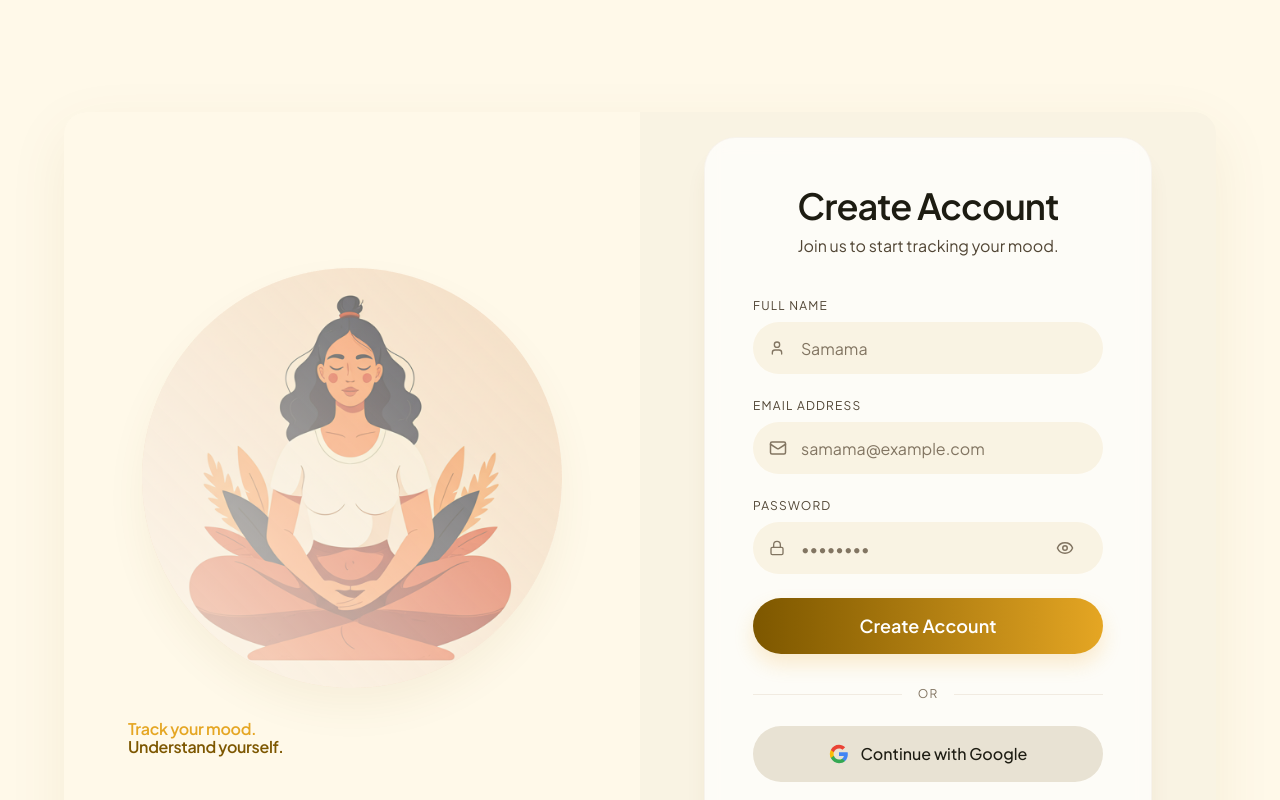
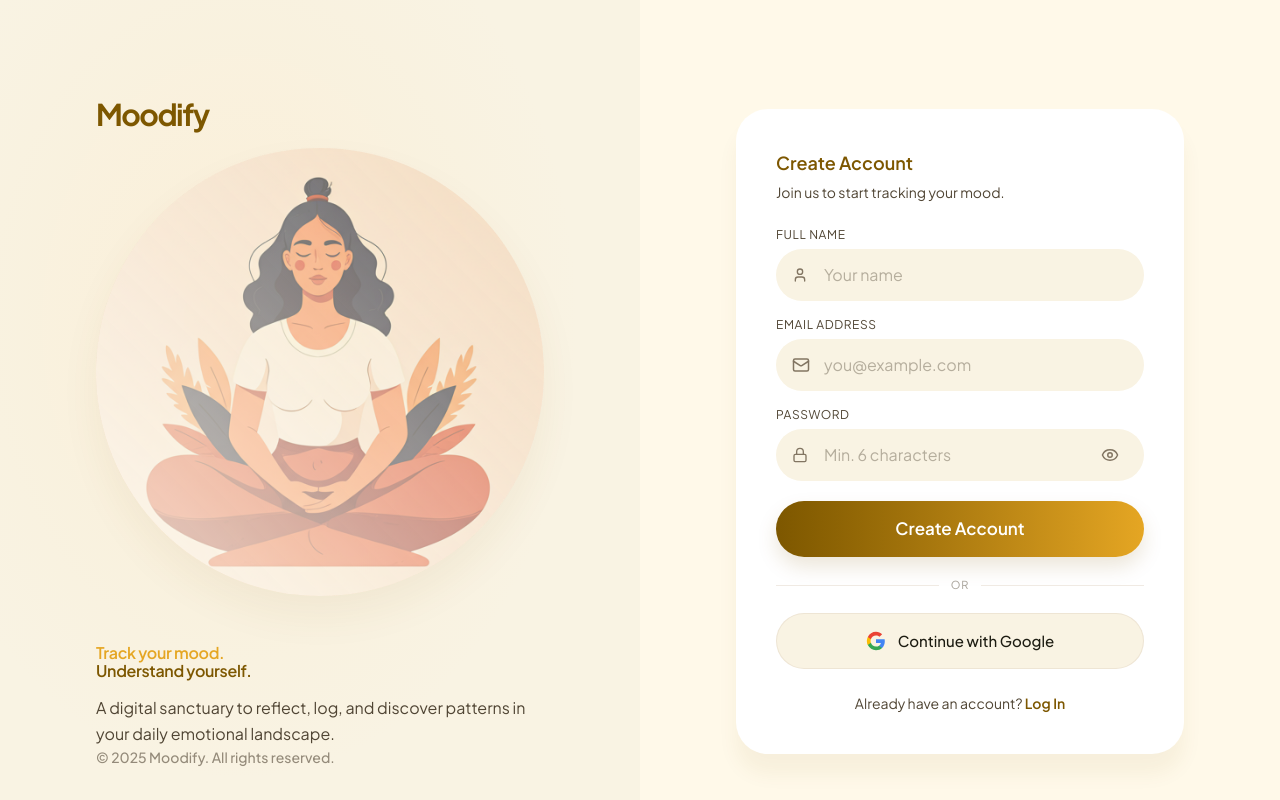
Before and after one commit to Samama251251/Moodify, a Next.js app: page /register in a window 1280 px wide. Shown: the top 800 px of the page. Built offline with nearby package versions, Linux system fonts and the light colour scheme; no server answers.

Commit message:
added responsivness

```diff
--- a/src/app/(auth)/login/page.tsx
+++ b/src/app/(auth)/login/page.tsx
@@ -38,19 +38,16 @@ export default function LoginPage() {
 
   return (
     <div className="min-h-[100dvh] flex flex-col lg:flex-row">
-      {/* Left Panel: Illustration & Brand */}
+      {/* Left Panel — desktop only */}
       <div className="relative hidden lg:flex lg:w-1/2 flex-col justify-between bg-[#f9f3e3] p-24 overflow-hidden">
-        {/* Warm radial glow */}
         <div className="absolute inset-[-37.5%_-12.5%_-12.5%_-37.5%] bg-[radial-gradient(ellipse_at_center,rgba(255,222,170,0.2)_0%,transparent_50%)]" />
 
-        {/* Brand */}
         <div className="relative z-10 pb-4">
           <h1 className="text-[30px] font-bold text-[#7d5700] tracking-[-1.5px] leading-[36px]">
             Moodify
           </h1>
         </div>
 
-        {/* Illustration */}
         <div className="relative z-10 flex-1 flex flex-col items-start max-w-[512px]">
           <div className="w-full max-w-[448px] pb-12">
             <div className="relative aspect-square w-full rounded-full bg-[rgba(232,226,211,0.3)] backdrop-blur-[6px] shadow-[0px_20px_40px_rgba(125,87,0,0.06)] overflow-hidden">
@@ -65,7 +62,6 @@ export default function LoginPage() {
             </div>
           </div>
 
-          {/* Tagline */}
           <div className="mb-4">
             <p className="text-[16px] font-semibold leading-[17.6px] tracking-[-0.32px]">
               <span className="text-[#e5a623]">Track your mood.</span>
@@ -74,13 +70,11 @@ export default function LoginPage() {
             </p>
           </div>
 
-          {/* Description */}
           <p className="text-[16px] text-[#504534] leading-[26px] max-w-[448px]">
             A digital sanctuary to reflect, log, and discover patterns in your daily emotional landscape.
           </p>
         </div>
 
-        {/* Footer */}
         <div className="relative z-10">
           <p className="text-[14px] font-medium text-[rgba(80,69,52,0.6)] leading-[20px]">
             © 2025 Moodify. All rights reserved.
@@ -88,41 +82,49 @@ export default function LoginPage() {
         </div>
       </div>
 
-      {/* Right Panel: Login Form */}
-      <div className="flex flex-1 items-center justify-center min-h-[100dvh] lg:min-h-0 bg-[#fff9e9] px-6 py-12">
-        <div className="w-full max-w-[448px] bg-white rounded-[32px] shadow-[0px_20px_20px_rgba(125,87,0,0.06)] p-10">
-          {/* Mobile brand */}
-          <div className="flex items-center gap-2 mb-6 lg:hidden">
-            <h1 className="text-[24px] font-bold text-[#7d5700] tracking-[-1px]">
-              Moodify
-            </h1>
-          </div>
+      {/* Right Panel — Form */}
+      <div className="
+        flex flex-1 flex-col justify-center
+        min-h-[100dvh] lg:min-h-0 lg:items-center
+        bg-[#fff9e9]
+        px-5 sm:px-6
+        pt-[max(env(safe-area-inset-top),32px)] sm:pt-12 lg:pt-0
+        pb-[max(env(safe-area-inset-bottom),32px)] sm:pb-12 lg:pb-0
+      ">
+        {/* Mobile brand */}
+        <div className="lg:hidden mb-8">
+          <h1 className="text-[28px] font-bold text-[#7d5700] tracking-[-1px] leading-[32px]">
+            Moodify
+          </h1>
+          <p className="text-[13px] text-[#827562] mt-1">Your Digital Sanctuary</p>
+        </div>
 
-          {/* Header */}
-          <div className="flex flex-col gap-2 mb-8">
-            <h2 className="text-[16px] font-semibold text-[#7d5700] leading-[24px]">
+        {/* Form card — borderless on mobile, card on sm+ */}
+        <div className="w-full max-w-[448px] sm:bg-white sm:rounded-[32px] sm:shadow-[0px_20px_20px_rgba(125,87,0,0.06)] sm:p-8 lg:p-10">
+
+          <div className="mb-6">
+            <h2 className="text-[22px] sm:text-[18px] font-semibold text-[#7d5700] leading-[28px]">
               Welcome Back 👋
             </h2>
-            <p className="text-[16px] text-[#504534] leading-[24px]">
+            <p className="text-[14px] text-[#504534] leading-[22px] mt-1">
               Please enter your details to sign in.
             </p>
           </div>
 
           {error && (
-            <div className="bg-red-50 border border-red-200 text-red-700 text-sm rounded-xl px-4 py-3 mb-6">
+            <div className="bg-red-50 border border-red-200 text-red-700 text-sm rounded-xl px-4 py-3 mb-5">
               {error}
             </div>
           )}
 
-          {/* Form */}
-          <form action={handleSubmit} className="flex flex-col gap-6 pt-2">
+          <form action={handleSubmit} className="flex flex-col gap-4">
             {/* Email */}
-            <div className="flex flex-col gap-2">
+            <div className="flex flex-col gap-1.5">
               <label htmlFor="email" className="text-[12px] text-[#504534] tracking-[0.6px] uppercase leading-[16px]">
-                EMAIL
+                Email
               </label>
               <div className="relative">
-                <div className="absolute left-4 top-1/2 -translate-y-1/2 text-[#827562]">
+                <div className="absolute left-4 top-1/2 -translate-y-1/2 text-[#827562] pointer-events-none">
                   <Mail size={18} />
                 </div>
                 <input
@@ -132,19 +134,22 @@ export default function LoginPage() {
                   required
                   inputMode="email"
                   autoComplete="email"
-                  placeholder="samama@example.com"
+                  autoCapitalize="none"
+                  autoCorrect="off"
+                  spellCheck={false}
+                  placeholder="you@example.com"
                   className="w-full h-[52px] bg-[#f9f3e3] rounded-full pl-12 pr-4 text-base text-[#504534] placeholder:text-[rgba(80,69,52,0.4)] focus:outline-none focus:ring-2 focus:ring-[#e5a623]/30"
                 />
               </div>
             </div>
 
             {/* Password */}
-            <div className="flex flex-col gap-2">
+            <div className="flex flex-col gap-1.5">
               <label htmlFor="password" className="text-[12px] text-[#504534] tracking-[0.6px] uppercase leading-[16px]">
-                PASSWORD
+                Password
               </label>
               <div className="relative">
-                <div className="absolute left-4 top-1/2 -translate-y-1/2 text-[#827562]">
+                <div className="absolute left-4 top-1/2 -translate-y-1/2 text-[#827562] pointer-events-none">
                   <Lock size={16} />
                 </div>
                 <input
@@ -159,7 +164,7 @@ export default function LoginPage() {
                 <button
                   type="button"
                   onClick={() => setShowPassword(!showPassword)}
-                  className="absolute right-4 top-1/2 -translate-y-1/2 text-[#827562] hover:text-[#504534] min-h-[44px] min-w-[44px] flex items-center justify-center"
+                  className="absolute right-3 top-1/2 -translate-y-1/2 text-[#827562] hover:text-[#504534] min-h-[44px] min-w-[44px] flex items-center justify-center"
                   aria-label={showPassword ? 'Hide password' : 'Show password'}
                 >
                   {showPassword ? <EyeOff size={18} /> : <Eye size={18} />}
@@ -167,59 +172,50 @@ export default function LoginPage() {
               </div>
             </div>
 
-            {/* Remember me & Forgot password */}
-            <div className="flex items-center justify-between px-2">
-              <label className="flex items-center gap-3 cursor-pointer">
-                <div className="w-5 h-5 rounded bg-[#f9f3e3] border border-[rgba(213,196,174,0.3)] flex items-center justify-center">
-                  <input type="checkbox" className="sr-only" />
-                </div>
-                <span className="text-[14px] text-[#504534] leading-[20px]">Remember me</span>
-              </label>
-              <button type="button" className="text-[14px] font-medium text-[#7d5700] leading-[20px] min-h-[44px] flex items-center">
+            {/* Forgot password */}
+            <div className="flex justify-end -mt-1">
+              <button
+                type="button"
+                className="text-[13px] font-medium text-[#7d5700] min-h-[44px] flex items-center"
+              >
                 Forgot Password?
               </button>
             </div>
 
-            {/* Login Button */}
+            {/* Submit */}
             <button
               type="submit"
               disabled={loading}
-              className="w-full h-[56px] rounded-full bg-gradient-to-r from-[#7d5700] to-[#e5a623] text-white text-[18px] font-semibold leading-[28px] shadow-[0px_10px_20px_rgba(125,87,0,0.15)] hover:shadow-[0px_14px_28px_rgba(125,87,0,0.2)] active:scale-[0.98] transition-all duration-150 disabled:opacity-60 flex items-center justify-center gap-2 min-h-[44px]"
+              className="w-full h-[56px] rounded-full bg-gradient-to-r from-[#7d5700] to-[#e5a623] text-white text-[17px] font-semibold shadow-[0px_10px_20px_rgba(125,87,0,0.15)] hover:shadow-[0px_14px_28px_rgba(125,87,0,0.2)] active:scale-[0.98] transition-all duration-150 disabled:opacity-60 flex items-center justify-center gap-2"
             >
-              {loading ? 'Logging in...' : (
-                <>Login <ArrowRight size={14} /></>
-              )}
+              {loading ? 'Signing in…' : <><span>Sign In</span><ArrowRight size={16} /></>}
             </button>
           </form>
 
           {/* Divider */}
-          <div className="flex items-center justify-center gap-4 my-8">
-            <div className="w-[92px] h-px bg-[rgba(213,196,174,0.2)]" />
-            <span className="text-[12px] text-[rgba(80,69,52,0.6)] tracking-[0.6px] uppercase leading-[16px]">
-              OR CONTINUE WITH
-            </span>
-            <div className="w-[92px] h-px bg-[rgba(213,196,174,0.2)]" />
+          <div className="flex items-center gap-3 my-5">
+            <div className="flex-1 h-px bg-[rgba(213,196,174,0.35)]" />
+            <span className="text-[11px] text-[rgba(80,69,52,0.5)] tracking-[0.8px] uppercase">or</span>
+            <div className="flex-1 h-px bg-[rgba(213,196,174,0.35)]" />
           </div>
 
-          {/* Google Button */}
+          {/* Google */}
           <button
             type="button"
             onClick={handleGoogleLogin}
             disabled={loading}
-            className="w-full h-[56px] bg-[#f9f3e3] border border-[rgba(213,196,174,0.15)] rounded-full flex items-center justify-center gap-3 hover:bg-[#f4eddc] active:scale-[0.98] transition-all duration-150 disabled:opacity-60 min-h-[44px]"
+            className="w-full h-[56px] bg-[#f9f3e3] border border-[rgba(213,196,174,0.3)] rounded-full flex items-center justify-center gap-3 hover:bg-[#f4eddc] active:scale-[0.98] transition-all duration-150 disabled:opacity-60"
           >
             <GoogleIcon />
-            <span className="text-[16px] font-medium text-[#1d1c12] leading-[24px]">
-              Google
-            </span>
+            <span className="text-[15px] font-medium text-[#1d1c12]">Continue with Google</span>
           </button>
 
-          {/* Sign Up Link */}
-          <p className="text-center mt-8 text-[14px] text-[#504534] leading-[20px]">
+          {/* Sign up link */}
+          <p className="text-center mt-6 text-[14px] text-[#504534]">
             Don&apos;t have an account?{' '}
             <Link
               href="/register"
-              className="font-medium text-[#7d5700] border-b border-[rgba(125,87,0,0.2)] hover:border-[#7d5700] transition-colors"
+              className="font-semibold text-[#7d5700] hover:underline transition-colors"
             >
               Sign Up
             </Link>
--- a/src/app/(auth)/register/page.tsx
+++ b/src/app/(auth)/register/page.tsx
@@ -37,13 +37,20 @@ export default function RegisterPage() {
   }
 
   return (
-    <div className="min-h-[100dvh] flex items-center justify-center px-4 py-12 lg:py-28">
-      {/* Outer card container */}
-      <div className="w-full max-w-[1152px] bg-[#f9f3e3] rounded-3xl shadow-[0px_20px_60px_rgba(125,87,0,0.08)] overflow-hidden flex flex-col lg:flex-row min-h-[600px] lg:h-[800px]">
-        {/* Left Panel: Illustration */}
-        <div className="relative flex-1 bg-[#fff9e9] p-8 lg:p-16 flex flex-col items-center justify-center overflow-hidden">
-          {/* Illustration circle */}
-          <div className="relative w-full max-w-[420px] aspect-square rounded-full bg-[rgba(232,226,211,0.3)] backdrop-blur-[6px] shadow-[0px_20px_40px_rgba(125,87,0,0.06)] overflow-hidden">
+    <div className="min-h-[100dvh] flex flex-col lg:flex-row">
+      {/* Left Panel — desktop only */}
+      <div className="relative hidden lg:flex lg:w-1/2 flex-col justify-between bg-[#f9f3e3] p-24 overflow-hidden">
+        <div className="absolute inset-[-37.5%_-12.5%_-12.5%_-37.5%] bg-[radial-gradient(ellipse_at_center,rgba(255,222,170,0.2)_0%,transparent_50%)]" />
+
+        <div className="relative z-10 pb-4">
+          <h1 className="text-[30px] font-bold text-[#7d5700] tracking-[-1.5px] leading-[36px]">
+            Moodify
+          </h1>
+        </div>
+
+        <div className="relative z-10 flex-1 flex flex-col items-start max-w-[512px]">
+          <div className="w-full max-w-[448px] pb-12">
+            <div className="relative aspect-square w-full rounded-full bg-[rgba(232,226,211,0.3)] backdrop-blur-[6px] shadow-[0px_20px_40px_rgba(125,87,0,0.06)] overflow-hidden">
               <Image
                 src="/images/meditation-illustration.png"
                 alt="Meditation illustration"
@@ -53,45 +60,71 @@ export default function RegisterPage() {
               />
               <div className="absolute inset-0 bg-gradient-to-tr from-[rgba(249,243,227,0.8)] to-transparent mix-blend-screen" />
             </div>
+          </div>
 
-          {/* Tagline below illustration */}
-          <div className="mt-8 text-center lg:text-left lg:self-start">
+          <div className="mb-4">
             <p className="text-[16px] font-semibold leading-[17.6px] tracking-[-0.32px]">
               <span className="text-[#e5a623]">Track your mood.</span>
               <br />
               <span className="text-[#7d5700]">Understand yourself.</span>
             </p>
           </div>
+
+          <p className="text-[16px] text-[#504534] leading-[26px] max-w-[448px]">
+            A digital sanctuary to reflect, log, and discover patterns in your daily emotional landscape.
+          </p>
         </div>
 
-        {/* Right Panel: Form */}
-        <div className="flex-1 flex items-center justify-center p-6 lg:p-16">
-          <div className="w-full max-w-[448px] bg-[rgba(255,255,255,0.7)] backdrop-blur-[10px] border border-[rgba(213,196,174,0.15)] rounded-[32px] shadow-[0px_20px_20px_rgba(125,87,0,0.06)] p-8 lg:p-12 flex flex-col gap-6">
-            {/* Header */}
-            <div className="flex flex-col gap-2 items-center">
-              <h1 className="text-[36px] font-semibold text-[#1d1c12] tracking-[-0.9px] leading-[40px] text-center">
+        <div className="relative z-10">
+          <p className="text-[14px] font-medium text-[rgba(80,69,52,0.6)] leading-[20px]">
+            © 2025 Moodify. All rights reserved.
+          </p>
+        </div>
+      </div>
+
+      {/* Right Panel — Form */}
+      <div className="
+        flex flex-1 flex-col justify-center
+        min-h-[100dvh] lg:min-h-0 lg:items-center
+        bg-[#fff9e9]
+        px-5 sm:px-6
+        pt-[max(env(safe-area-inset-top),32px)] sm:pt-12 lg:pt-0
+        pb-[max(env(safe-area-inset-bottom),32px)] sm:pb-12 lg:pb-0
+      ">
+        {/* Mobile brand */}
+        <div className="lg:hidden mb-8">
+          <h1 className="text-[28px] font-bold text-[#7d5700] tracking-[-1px] leading-[32px]">
+            Moodify
+          </h1>
+          <p className="text-[13px] text-[#827562] mt-1">Your Digital Sanctuary</p>
+        </div>
+
+        {/* Form card — borderless on mobile, card on sm+ */}
+        <div className="w-full max-w-[448px] sm:bg-white sm:rounded-[32px] sm:shadow-[0px_20px_20px_rgba(125,87,0,0.06)] sm:p-8 lg:p-10">
+
+          <div className="mb-6">
+            <h2 className="text-[22px] sm:text-[18px] font-semibold text-[#7d5700] leading-[28px]">
               Create Account
-              </h1>
-              <p className="text-[16px] text-[#504534] leading-[24px] text-center">
+            </h2>
+            <p className="text-[14px] text-[#504534] leading-[22px] mt-1">
               Join us to start tracking your mood.
             </p>
           </div>
 
           {error && (
-              <div className="bg-red-50 border border-red-200 text-red-700 text-sm rounded-xl px-4 py-3">
+            <div className="bg-red-50 border border-red-200 text-red-700 text-sm rounded-xl px-4 py-3 mb-5">
               {error}
             </div>
           )}
 
-            {/* Form */}
-            <form action={handleSubmit} className="flex flex-col gap-6 pt-4">
+          <form action={handleSubmit} className="flex flex-col gap-4">
             {/* Full Name */}
-              <div className="flex flex-col gap-2">
-                <label htmlFor="fullName" className="text-[12px] text-[#504534] tracking-[1.2px] uppercase leading-[16px]">
-                  FULL NAME
+            <div className="flex flex-col gap-1.5">
+              <label htmlFor="fullName" className="text-[12px] text-[#504534] tracking-[0.6px] uppercase leading-[16px]">
+                Full Name
               </label>
               <div className="relative">
-                  <div className="absolute left-4 top-1/2 -translate-y-1/2 text-[#827562]">
+                <div className="absolute left-4 top-1/2 -translate-y-1/2 text-[#827562] pointer-events-none">
                   <User size={16} />
                 </div>
                 <input
@@ -100,19 +133,21 @@ export default function RegisterPage() {
                   type="text"
                   required
                   autoComplete="name"
-                    placeholder="Samama"
-                    className="w-full h-[52px] bg-[#f9f3e3] rounded-full pl-12 pr-4 text-base text-[#504534] placeholder:text-[#827562] focus:outline-none focus:ring-2 focus:ring-[#e5a623]/30"
+                  autoCapitalize="words"
+                  autoCorrect="off"
+                  placeholder="Your name"
+                  className="w-full h-[52px] bg-[#f9f3e3] rounded-full pl-12 pr-4 text-base text-[#504534] placeholder:text-[rgba(80,69,52,0.4)] focus:outline-none focus:ring-2 focus:ring-[#e5a623]/30"
                 />
               </div>
             </div>
 
             {/* Email */}
-              <div className="flex flex-col gap-2">
-                <label htmlFor="email" className="text-[12px] text-[#504534] tracking-[1.2px] uppercase leading-[16px]">
-                  EMAIL ADDRESS
+            <div className="flex flex-col gap-1.5">
+              <label htmlFor="email" className="text-[12px] text-[#504534] tracking-[0.6px] uppercase leading-[16px]">
+                Email Address
               </label>
               <div className="relative">
-                  <div className="absolute left-4 top-1/2 -translate-y-1/2 text-[#827562]">
+                <div className="absolute left-4 top-1/2 -translate-y-1/2 text-[#827562] pointer-events-none">
                   <Mail size={18} />
                 </div>
                 <input
@@ -122,19 +157,22 @@ export default function RegisterPage() {
                   required
                   inputMode="email"
                   autoComplete="email"
-                    placeholder="samama@example.com"
-                    className="w-full h-[52px] bg-[#f9f3e3] rounded-full pl-12 pr-4 text-base text-[#504534] placeholder:text-[#827562] focus:outline-none focus:ring-2 focus:ring-[#e5a623]/30"
+                  autoCapitalize="none"
+                  autoCorrect="off"
+                  spellCheck={false}
+                  placeholder="you@example.com"
+                  className="w-full h-[52px] bg-[#f9f3e3] rounded-full pl-12 pr-4 text-base text-[#504534] placeholder:text-[rgba(80,69,52,0.4)] focus:outline-none focus:ring-2 focus:ring-[#e5a623]/30"
                 />
               </div>
             </div>
 
             {/* Password */}
-              <div className="flex flex-col gap-2">
-                <label htmlFor="password" className="text-[12px] text-[#504534] tracking-[1.2px] uppercase leading-[16px]">
-                  PASSWORD
+            <div className="flex flex-col gap-1.5">
+              <label htmlFor="password" className="text-[12px] text-[#504534] tracking-[0.6px] uppercase leading-[16px]">
+                Password
               </label>
               <div className="relative">
-                  <div className="absolute left-4 top-1/2 -translate-y-1/2 text-[#827562]">
+                <div className="absolute left-4 top-1/2 -translate-y-1/2 text-[#827562] pointer-events-none">
                   <Lock size={16} />
                 </div>
                 <input
@@ -144,13 +182,13 @@ export default function RegisterPage() {
                   required
                   minLength={6}
                   autoComplete="new-password"
-                    placeholder="••••••••"
-                    className="w-full h-[52px] bg-[#f9f3e3] rounded-full pl-12 pr-14 text-base text-[#504534] placeholder:text-[#827562] focus:outline-none focus:ring-2 focus:ring-[#e5a623]/30"
+                  placeholder="Min. 6 characters"
+                  className="w-full h-[52px] bg-[#f9f3e3] rounded-full pl-12 pr-14 text-base text-[#504534] placeholder:text-[rgba(80,69,52,0.4)] focus:outline-none focus:ring-2 focus:ring-[#e5a623]/30"
                 />
                 <button
                   type="button"
                   onClick={() => setShowPassword(!showPassword)}
-                    className="absolute right-4 top-1/2 -translate-y-1/2 text-[#827562] hover:text-[#504534] min-h-[44px] min-w-[44px] flex items-center justify-center"
+                  className="absolute right-3 top-1/2 -translate-y-1/2 text-[#827562] hover:text-[#504534] min-h-[44px] min-w-[44px] flex items-center justify-center"
                   aria-label={showPassword ? 'Hide password' : 'Show password'}
                 >
                   {showPassword ? <EyeOff size={18} /> : <Eye size={18} />}
@@ -158,40 +196,36 @@ export default function RegisterPage() {
               </div>
             </div>
 
-              {/* Submit Button */}
+            {/* Submit */}
             <button
               type="submit"
               disabled={loading}
-                className="w-full h-[56px] rounded-full bg-gradient-to-r from-[#7d5700] to-[#e5a623] text-white text-[18px] font-semibold leading-[28px] shadow-[0px_10px_20px_rgba(229,166,35,0.2)] hover:shadow-[0px_14px_28px_rgba(229,166,35,0.3)] active:scale-[0.98] transition-all duration-150 disabled:opacity-60 flex items-center justify-center min-h-[44px]"
+              className="w-full h-[56px] mt-1 rounded-full bg-gradient-to-r from-[#7d5700] to-[#e5a623] text-white text-[17px] font-semibold shadow-[0px_10px_20px_rgba(125,87,0,0.15)] hover:shadow-[0px_14px_28px_rgba(125,87,0,0.2)] active:scale-[0.98] transition-all duration-150 disabled:opacity-60 flex items-center justify-center"
             >
-                {loading ? 'Creating Account...' : 'Create Account'}
+              {loading ? 'Creating Account…' : 'Create Account'}
             </button>
           </form>
 
           {/* Divider */}
-            <div className="flex items-center justify-center gap-4 pt-2">
-              <div className="flex-1 h-px bg-[rgba(213,196,174,0.3)]" />
-              <span className="text-[12px] text-[#827562] tracking-[1.2px] uppercase leading-[16px]">
-                OR
-              </span>
-              <div className="flex-1 h-px bg-[rgba(213,196,174,0.3)]" />
+          <div className="flex items-center gap-3 my-5">
+            <div className="flex-1 h-px bg-[rgba(213,196,174,0.35)]" />
+            <span className="text-[11px] text-[rgba(80,69,52,0.5)] tracking-[0.8px] uppercase">or</span>
+            <div className="flex-1 h-px bg-[rgba(213,196,174,0.35)]" />
           </div>
 
-            {/* Google Button */}
+          {/* Google */}
           <button
             type="button"
             onClick={handleGoogleLogin}
             disabled={loading}
-              className="w-full h-[56px] bg-[#e8e2d3] rounded-full flex items-center justify-center gap-3 hover:bg-[#dfd8c7] active:scale-[0.98] transition-all duration-150 disabled:opacity-60 min-h-[44px]"
+            className="w-full h-[56px] bg-[#f9f3e3] border border-[rgba(213,196,174,0.3)] rounded-full flex items-center justify-center gap-3 hover:bg-[#f4eddc] active:scale-[0.98] transition-all duration-150 disabled:opacity-60"
           >
             <GoogleIcon />
-              <span className="text-[16px] font-medium text-[#1d1c12] leading-[24px]">
-                Continue with Google
-              </span>
+            <span className="text-[15px] font-medium text-[#1d1c12]">Continue with Google</span>
           </button>
 
-            {/* Login Link */}
-            <p className="text-center text-[16px] text-[#504534] leading-[24px] pt-2">
+          {/* Login link */}
+          <p className="text-center mt-6 text-[14px] text-[#504534]">
             Already have an account?{' '}
             <Link
               href="/login"
@@ -200,7 +234,6 @@ export default function RegisterPage() {
               Log In
             </Link>
           </p>
-          </div>
         </div>
       </div>
     </div>
```
Lines whose indentation alone changed are shown as unchanged.
